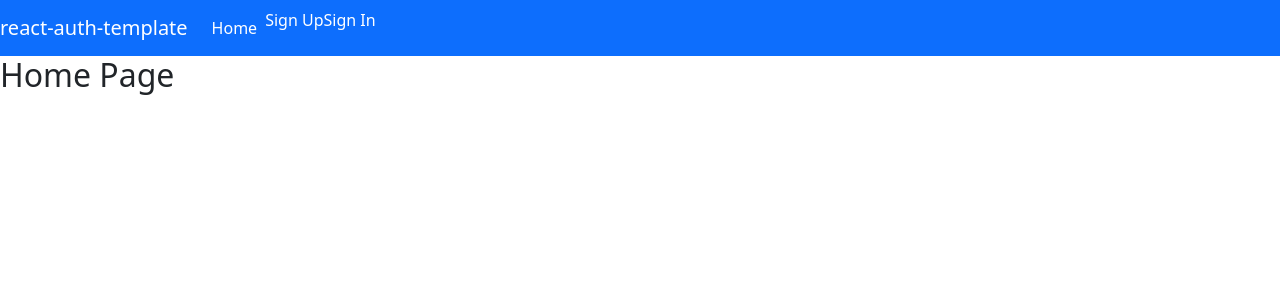
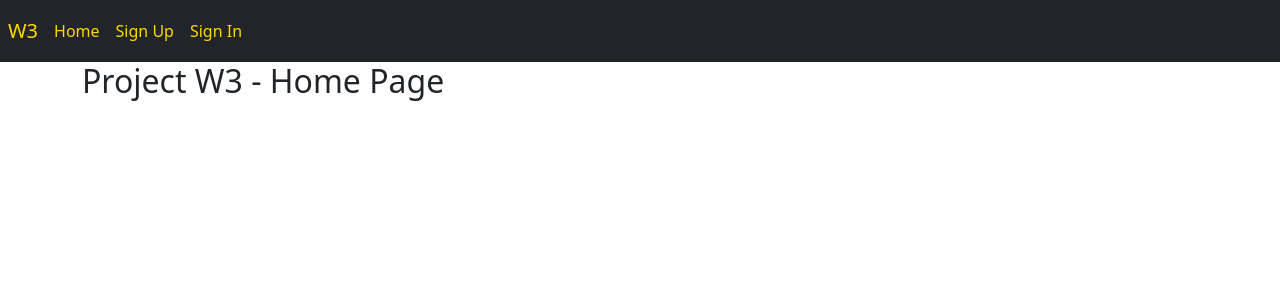
Before and after one commit to EricCSheppard/Project3-client, a React (Create React App) app: page / in a window 1280 px wide. Shown: the top 300 px of the page. Built offline with nearby package versions, Linux system fonts and the light colour scheme.

Commit message:
started frontend, users can signup, login, logout and change passwords

```diff
--- a/src/components/Home.js
+++ b/src/components/Home.js
@@ -1,11 +1,10 @@
 const Home = (props) => {
-	// const { msgAlert, user } = props
-	console.log('props in home', props)
+	console.log('props in home: \n', props)
 
 	return (
-		<>
-			<h2>Home Page</h2>
-		</>
+		<div className="container-md">
+			<h2>Project W3 - Home Page</h2>
+		</div>
 	)
 }
 
--- a/src/components/shared/Header.js
+++ b/src/components/shared/Header.js
@@ -3,17 +3,17 @@ import Nav from 'react-bootstrap/Nav'
 import Navbar from 'react-bootstrap/Navbar'
 import { Link } from 'react-router-dom'
 const linkStyle = {
-    color: 'white',
+    color: 'gold',
     textDecoration: 'none'
 }
 const authenticatedOptions = (
 	<>
-		<Nav.Item>
+		<Nav.Item className="m-2">
 			<Link to='change-password' style={linkStyle}>
 				Change Password
 			</Link>
 		</Nav.Item>
-		<Nav.Item>
+		<Nav.Item className="m-2">
 			<Link to='sign-out' style={linkStyle}>
 				Sign Out
 			</Link>
@@ -23,10 +23,10 @@ const authenticatedOptions = (
 
 const unauthenticatedOptions = (
 	<>
-        <Nav.Item>
+        <Nav.Item className="m-2">
 		    <Link to='sign-up' style={linkStyle}>Sign Up</Link>
         </Nav.Item>
-        <Nav.Item>
+        <Nav.Item className="m-2">
 		    <Link to='sign-in' style={linkStyle}>Sign In</Link>
         </Nav.Item>
 	</>
@@ -34,19 +34,19 @@ const unauthenticatedOptions = (
 
 const alwaysOptions = (
 	<>
-		<Nav.Link>
+		<Nav.Item className="m-2">
 			<Link to='/' style={linkStyle}>
 				Home
 			</Link>
-		</Nav.Link>
+		</Nav.Item>
 	</>
 )
 
 const Header = ({ user }) => (
-	<Navbar bg='primary' variant='dark' expand='md'>
-		<Navbar.Brand>
+	<Navbar bg='dark' variant='dark' expand='md'>
+		<Navbar.Brand className="m-0 p-2">
             <Link to='/' style={linkStyle}>
-                react-auth-template
+                W3
             </Link>
         </Navbar.Brand>
 		<Navbar.Toggle aria-controls='basic-navbar-nav' />
--- /dev/null
+++ b/src/components/users/UsersIndex.js
@@ -0,0 +1 @@
+import {useState} from 'react'
```
Also changed, not shown: src/api/user.js (added, +12 -0 lines), img/ERD.png (deleted).
